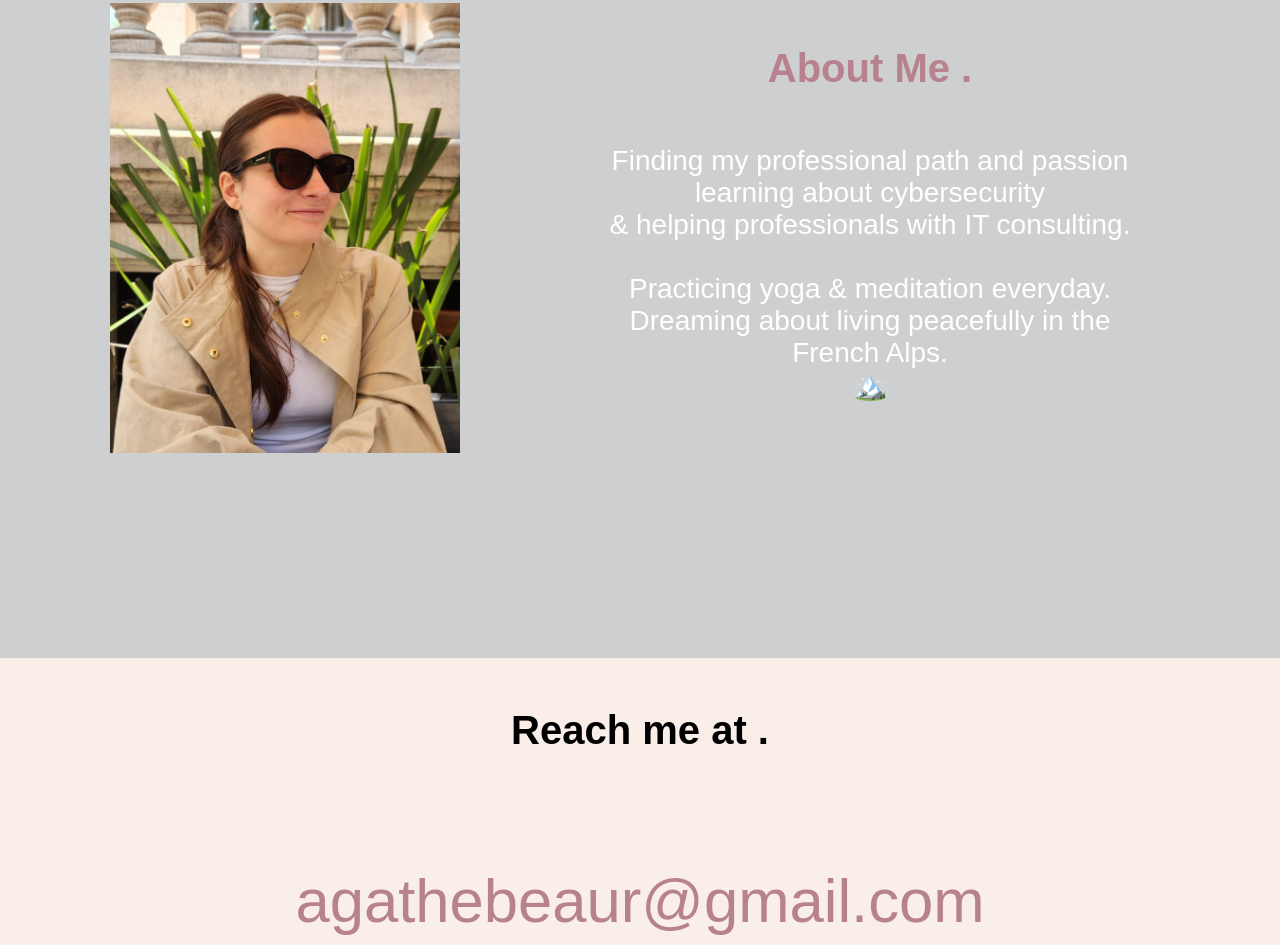
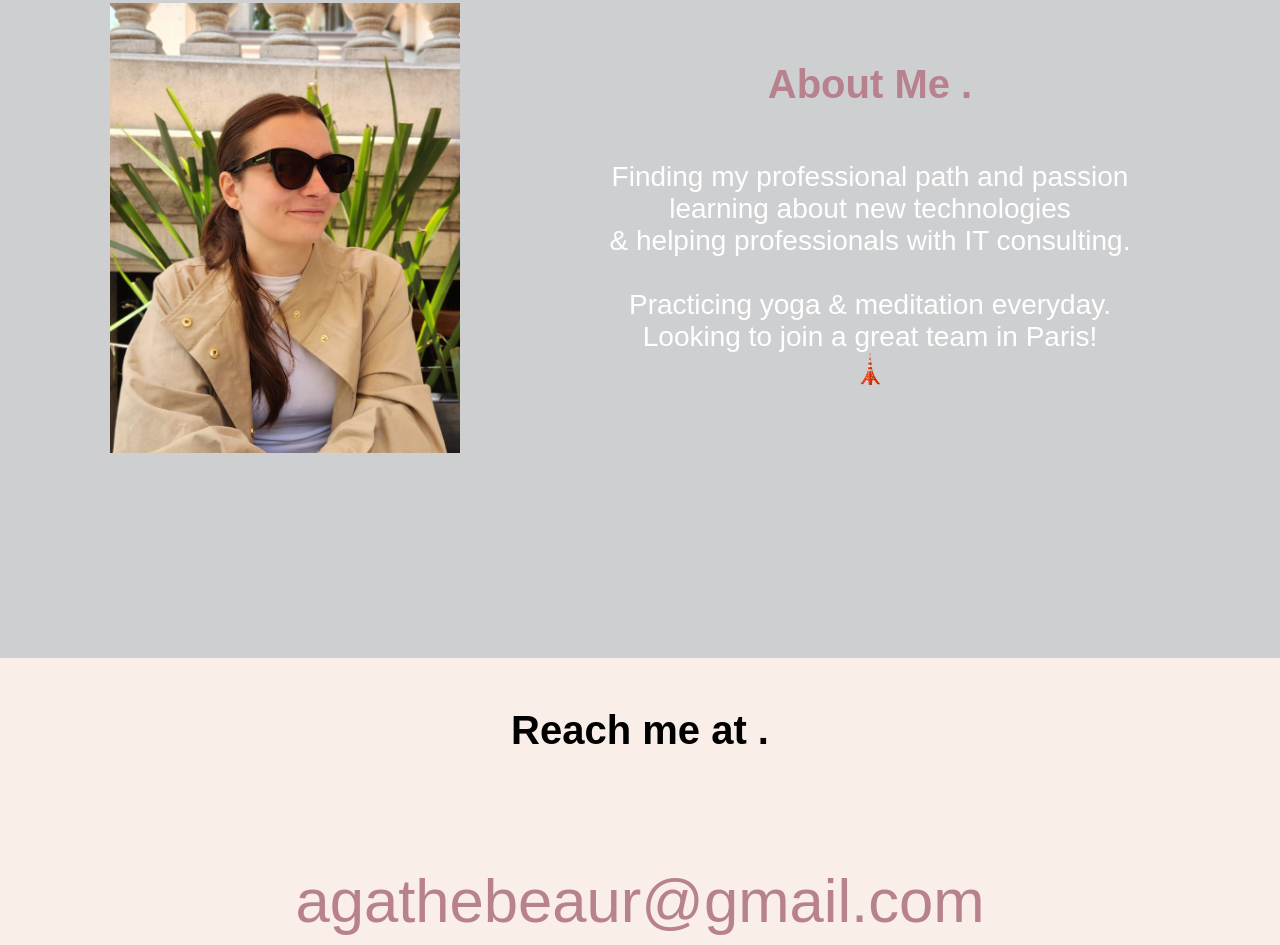
Before and after one commit to Agathabr/html-WebResume, a plain HTML site: page index.html in a window 1280 px wide. Shown: the part 3711-4656 px from the top of the page. Drawn offline with Linux system fonts and the light colour scheme; a web font is replaced by a local one.

Commit message:
Update index.html

```diff
--- a/index.html
+++ b/index.html
@@ -111,16 +111,16 @@
             <h2>About Me .</h2>
             <p>Finding my professional path and passion
                 <br/>
-                learning about cybersecurity
+                learning about new technologies
                 <br/>
                 & helping professionals with IT consulting.
                 <br/>
                 </br>
                 Practicing yoga & meditation everyday.
                 <br/>
-                Dreaming about living peacefully in the French Alps.
+                Looking to join a great team in Paris!
                 <br/>
-                🏔️
+                🗼
             </p>
         </div>
         </div>
```
